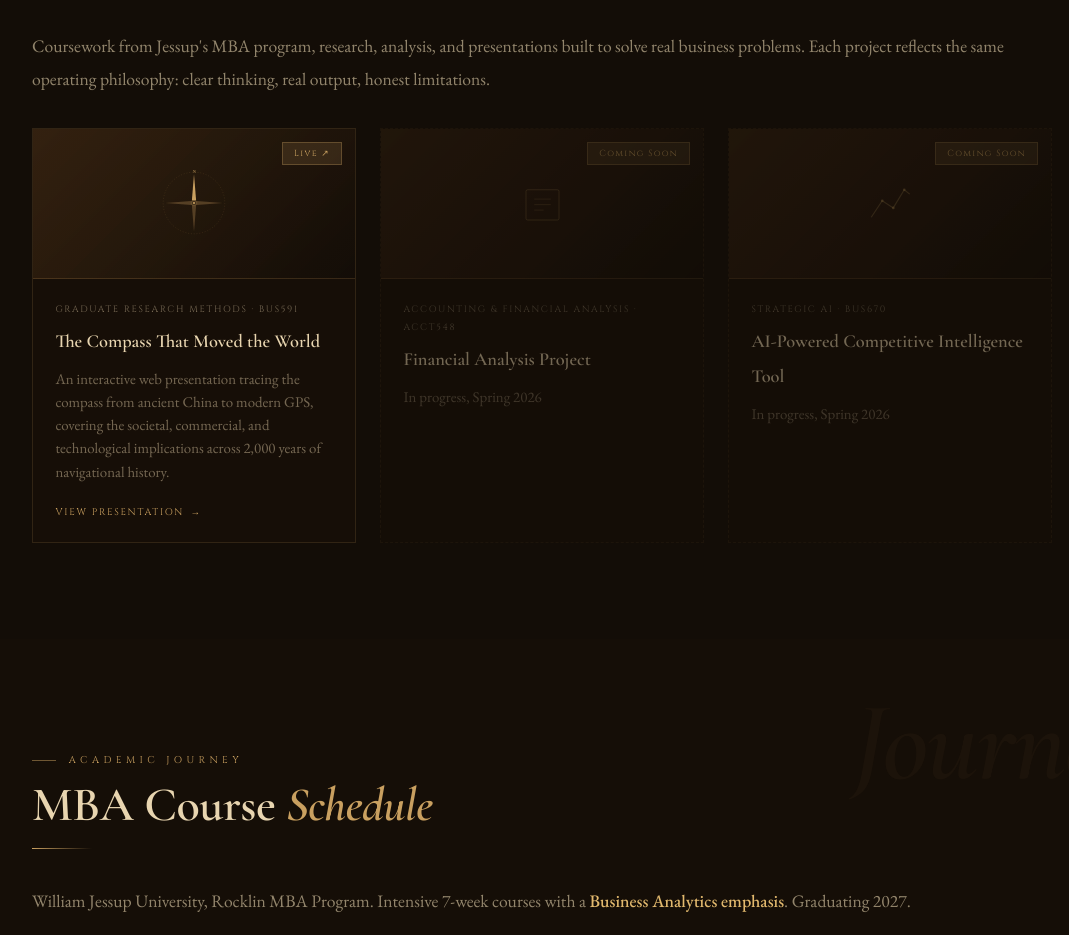
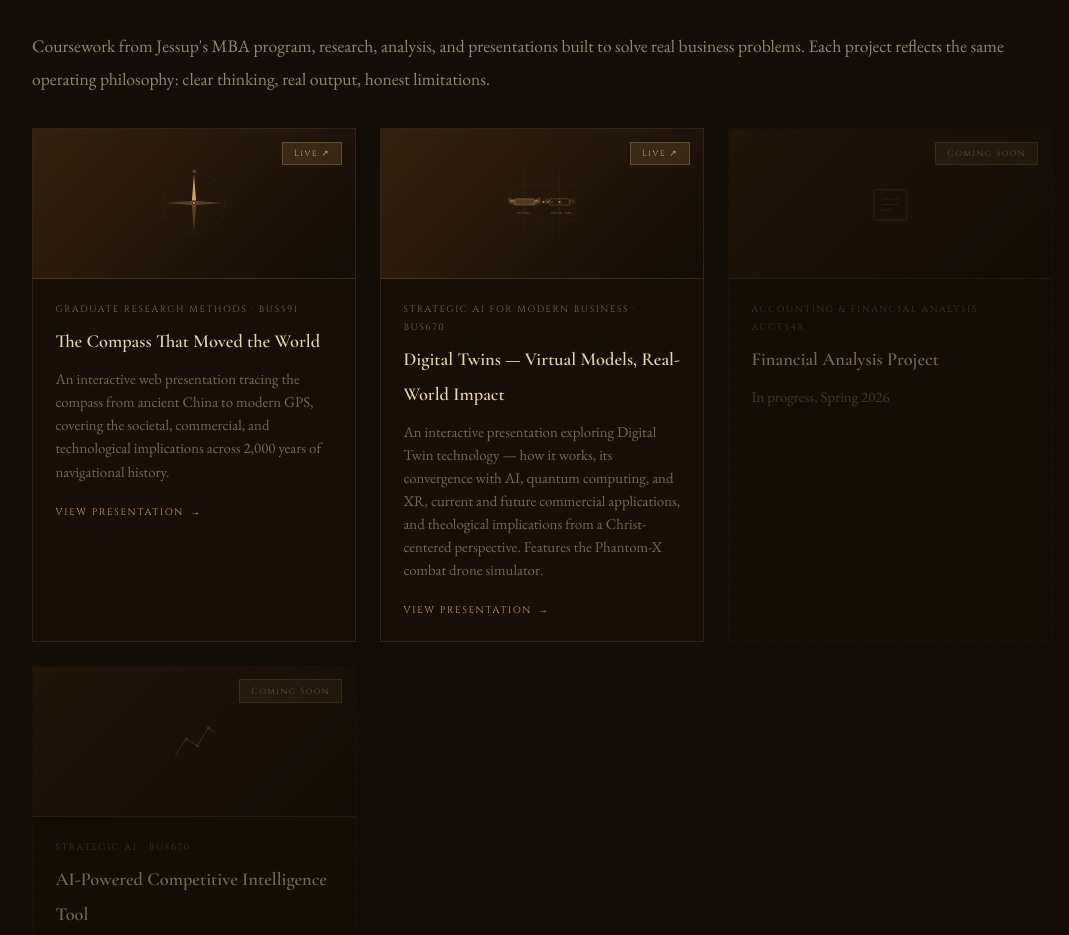
Before and after one commit to byronjames100/byronjames100.github.io, a plain HTML site: page index.html in a window 1280 px wide. Shown: the part 4140-5075 px from the top of the page, without its empty margins (98-1167 px from the left). Drawn offline with nearby package versions, Linux system fonts and the light colour scheme.

Commit message:
Add files via upload

```diff
--- a/index.html
+++ b/index.html
@@ -804,6 +804,52 @@
         </div>
       </a>
 
+      <a class="project-card" href="https://byronjames100.github.io/WJU-MBA-/digital_twins_presentation.html" target="_blank">
+        <div class="project-thumb">
+          <span class="project-tag">Live ↗</span>
+          <svg width="70" height="70" viewBox="0 0 200 200" fill="none">
+            <!-- Grid background -->
+            <line x1="0" y1="50" x2="200" y2="50" stroke="rgba(201,160,96,0.1)" stroke-width="1"/>
+            <line x1="0" y1="100" x2="200" y2="100" stroke="rgba(201,160,96,0.1)" stroke-width="1"/>
+            <line x1="0" y1="150" x2="200" y2="150" stroke="rgba(201,160,96,0.1)" stroke-width="1"/>
+            <line x1="50" y1="0" x2="50" y2="200" stroke="rgba(201,160,96,0.1)" stroke-width="1"/>
+            <line x1="100" y1="0" x2="100" y2="200" stroke="rgba(201,160,96,0.1)" stroke-width="1"/>
+            <line x1="150" y1="0" x2="150" y2="200" stroke="rgba(201,160,96,0.1)" stroke-width="1"/>
+            <!-- Physical drone (solid, left) -->
+            <rect x="22" y="88" width="56" height="18" rx="3" fill="rgba(201,160,96,0.25)" stroke="rgba(201,160,96,0.6)" stroke-width="1.5"/>
+            <polygon points="22,92 5,84 6,100 22,104" fill="rgba(201,160,96,0.2)" stroke="rgba(201,160,96,0.5)" stroke-width="1"/>
+            <polygon points="78,92 95,84 94,100 78,104" fill="rgba(201,160,96,0.2)" stroke="rgba(201,160,96,0.5)" stroke-width="1"/>
+            <ellipse cx="15" cy="94" rx="6" ry="3" fill="rgba(201,160,96,0.5)"/>
+            <ellipse cx="85" cy="94" rx="6" ry="3" fill="rgba(201,160,96,0.5)"/>
+            <!-- Data stream pulses -->
+            <circle cx="104" cy="97" r="3" fill="rgba(201,160,96,0.8)"/>
+            <circle cx="116" cy="97" r="3" fill="rgba(201,160,96,0.5)"/>
+            <circle cx="128" cy="97" r="3" fill="rgba(201,160,96,0.3)"/>
+            <!-- Digital twin drone (wireframe, right) -->
+            <rect x="122" y="88" width="56" height="18" rx="3" fill="none" stroke="rgba(201,160,96,0.7)" stroke-width="1.5" stroke-dasharray="4,2"/>
+            <polygon points="122,92 105,84 106,100 122,104" fill="none" stroke="rgba(201,160,96,0.45)" stroke-width="1" stroke-dasharray="3,2"/>
+            <polygon points="178,92 195,84 194,100 178,104" fill="none" stroke="rgba(201,160,96,0.45)" stroke-width="1" stroke-dasharray="3,2"/>
+            <ellipse cx="115" cy="94" rx="6" ry="3" fill="none" stroke="rgba(201,160,96,0.6)" stroke-width="1.2"/>
+            <ellipse cx="185" cy="94" rx="6" ry="3" fill="none" stroke="rgba(201,160,96,0.6)" stroke-width="1.2"/>
+            <!-- Sensor node pulses on twin -->
+            <circle cx="150" cy="97" r="3" fill="rgba(201,160,96,0.8)">
+            </circle>
+            <circle cx="150" cy="97" r="7" fill="none" stroke="rgba(201,160,96,0.3)" stroke-width="1"/>
+            <!-- Label lines -->
+            <line x1="50" y1="112" x2="50" y2="120" stroke="rgba(201,160,96,0.3)" stroke-width="1"/>
+            <line x1="150" y1="112" x2="150" y2="120" stroke="rgba(201,160,96,0.3)" stroke-width="1"/>
+            <text x="28" y="130" fill="rgba(201,160,96,0.5)" font-family="monospace" font-size="8">PHYSICAL</text>
+            <text x="126" y="130" fill="rgba(201,160,96,0.5)" font-family="monospace" font-size="8">DIGITAL TWIN</text>
+          </svg>
+        </div>
+        <div class="project-body">
+          <p class="project-course">Strategic AI for Modern Business · BUS670</p>
+          <p class="project-title">Digital Twins — Virtual Models, Real-World Impact</p>
+          <p class="project-desc">An interactive presentation exploring Digital Twin technology — how it works, its convergence with AI, quantum computing, and XR, current and future commercial applications, and theological implications from a Christ-centered perspective. Features the Phantom-X combat drone simulator.</p>
+          <span class="project-link">View Presentation</span>
+        </div>
+      </a>
+
       <div class="project-card coming">
         <div class="project-thumb">
           <span class="project-tag">Coming Soon</span>
@@ -959,6 +1005,7 @@
   <div class="footer-links">
     <a href="https://www.linkedin.com/in/byron-enrico/" target="_blank">LinkedIn</a>
     <a href="https://byronjames100.github.io/WJU-MBA-/" target="_blank">Compass Project</a>
+    <a href="https://byronjames100.github.io/WJU-MBA-/digital_twins_presentation.html" target="_blank">Digital Twins</a>
     <a href="https://github.com/byronjames100" target="_blank">GitHub</a>
   </div>
   <p class="footer-copy">Byron Enrico &nbsp;·&nbsp; William Jessup University MBA &nbsp;·&nbsp; Carmichael, CA</p>
```
